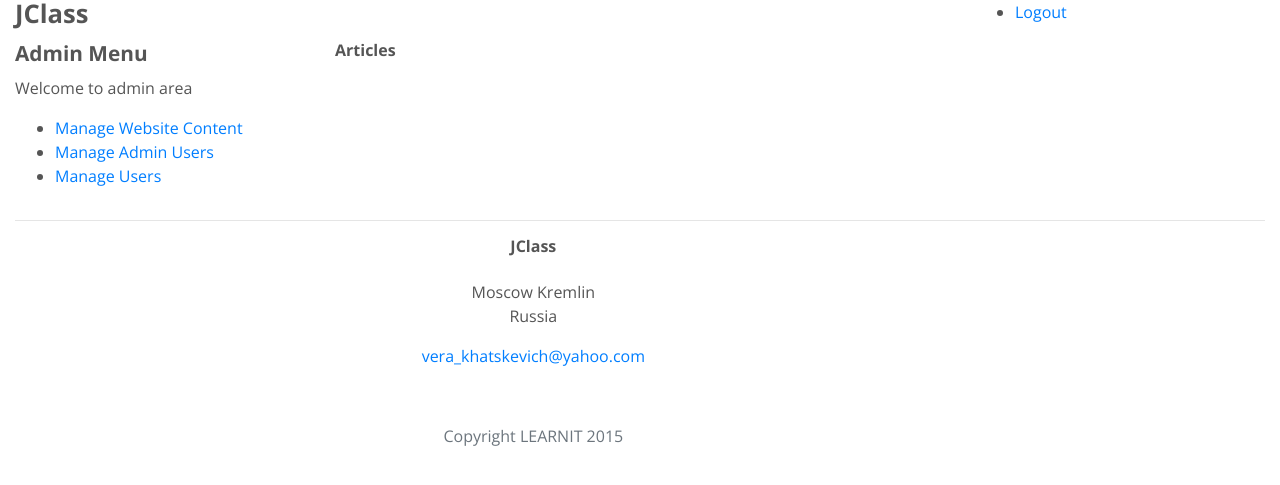
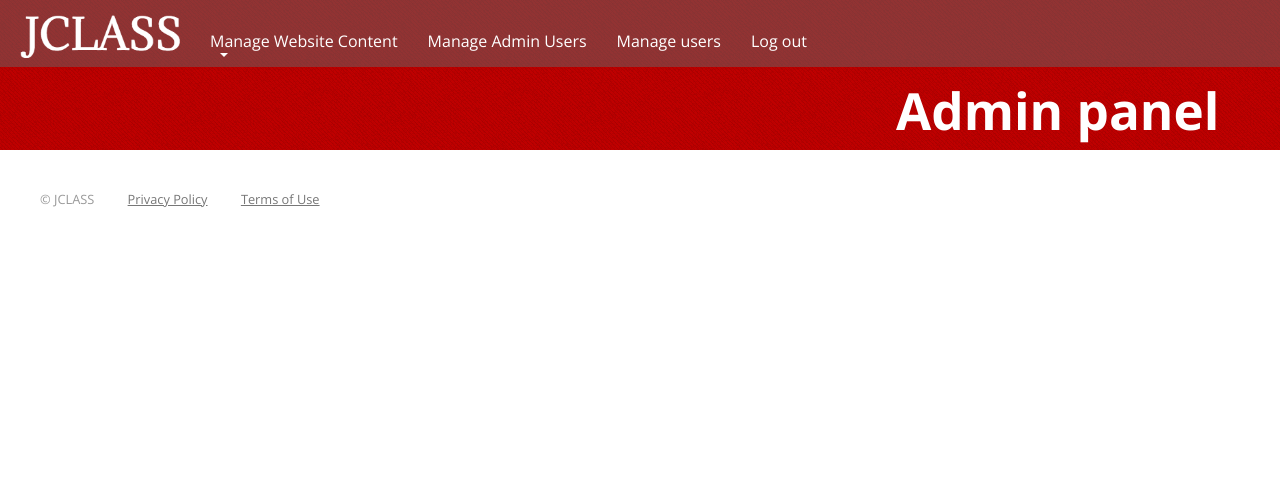
Before and after one commit to VeraKH/Project-cms, a PHP site: page /admin.php in a window 1280 px wide. Shown: the top 485 px of the page. Run offline with PHP 8.4, Linux system fonts and the light colour scheme; some libraries are stand-ins or nearby versions.

Commit message:
using php include,adding  admin panel page

```diff
--- a/public/admin.php
+++ b/public/admin.php
@@ -1,76 +1,39 @@
-<!DOCTYPE html>
-<html>
-<head>
-    <title>Admin</title>
+<?php
+include ("head.php");
+?>
 
-    <meta name="viewport" content="width=device-width, initial-scale=1">
-     <meta http-equiv="X-UA-Compatible" content="IE=edge">
-     <meta http-equiv="Content-Type" content="text/html; charset=UTF-8">
-    <link href="css/bootstrap.min.css" rel="stylesheet" />
-    <link href="css/screen.css" rel="stylesheet" type="text/css" medea= "screen"/>
-    <script src="js/bootstrap.min.js"></script>
-    <script src="https://ajax.googleapis.com/ajax/libs/jquery/1.11.1/jquery.min.js"></script>
-</head>
-<body>
+  <header class="admin">
+            <a class= "logo" title="JClass" href="http://jclass.com "><span>JClass</span></a>
+            <div class="hero">
+                    <h1>Admin panel</h1>
+            </div>
+        </header>
 
-
-
-<div class="container-fluid">
-
-    <div class="row">
-	    <div class="col-md-9" id="header-name">
-	    	<h2>JClass</h2>
-    	    </div>
-    	    <div class="col-md-3" id = "header-nav">
+    <nav class="admin-panel">
                 <ul>
-	    		<li><a href="logout.php">Logout</a></li>
-	    	</ul>
-    	    </div>
-    </div>
-
-    <div class="row">
-    	<div class="col-md-3" id = "side-menu-nav">
-    	<h3>Admin Menu</h3>
-    	<p>Welcome to admin area</p>
+                    <li>
+                        <a title = "About Us" href="#" area-haspopup="true">Manage Website Content</a>
                              <ul>
-	    		<li><a href="manage_content.php">Manage Website Content</a></li>
-	    		<li><a href="manage_content.php">Manage Admin Users</a></li>
-	    		<li><a href="manage_content.php">Manage Users</a></li>
-	    	</ul>
-    	    </div>
-    	    <div class="col-md-9" id="content-area">
-	    	<h4>Articles</h4>
-    	    </div>
-    </div>
-                        <hr class="small">
-<div class="row">
-
-       <div class="col-lg-10 col-lg-offset-1 text-center">
-                    <h4>JClass</h4>
-                    <p>Moscow Kremlin<br>Russia</p>
-                    <ul class="list-unstyled">
-                        <li><i class="fa fa-envelope-o fa-fw"></i>  <a href="mailto:vera_khatskevich@yahoo.com">vera_khatskevich@yahoo.com</a></li>
-                    </ul>
-                    <br>
-                    <ul class="list-inline">
                                  <li>
-                            <a href="https://www.facebook.com/vera.khatskevich1"><i class="fa fa-facebook fa-fw fa-3x"></i></a>
+                                     <a title = "Sub link one" href="#">Sub link one</a>
                                  </li>
                                   <li>
-                            <a href="#"><i class="fa fa-twitter fa-fw fa-3x"></i></a>
+                                     <a title = "Sub link two" href="#">Sub link two</a>
+                                 </li>
+                             </ul>
                     </li>
                     <li>
-                            <a href="#"><i class="fa fa-dribbble fa-fw fa-3x"></i></a>
+                        <a title = "Teacher's corner" href="#">Manage Admin Users</a>
+                    </li>
+                     <li>
+                        <a title = "Learning tools" href="#">Manage users</a>
+                    </li>
+                     <li>
+                        <a title = "Contact Us" href="#">Log out</a>
                     </li>
                 </ul>
-                    <p class="text-muted">Copyright LEARNIT 2015</p>
-      </div>
+        </nav>
 
-</div>
-
-
-</div>
-
-
-</body>
-</html>
+     <?php
+    include ("footer.php");
+    ?>
--- a/public/css/screen.css
+++ b/public/css/screen.css
@@ -12,7 +12,7 @@ body {
 }
 
 #page {
-    max-width: 1200px;
+    width: 100%;
     margin:  0 auto;
     position: relative;
 }
@@ -34,7 +34,7 @@ a.btn:hover {
 
 h1 {
   margin: 0 0 1em 0;
-  font-size: 2.7em; font-weight: 700;
+  font-size: 3.2em; font-weight: 700;
 }
 
 h2 {
@@ -61,11 +61,14 @@ a { color: #007eff; }
 /*Header*/
 
 header {
-    height: 430px;
-  /* background: #ADE28D url(../img/bg1.png) repeat center bottom;*/
-     /*background: #cf0004 url(../img/banner_1200.jpg) repeat center bottom;
-    position: relative;*/
+    height: 540px;
+    /*background: #cf0004 url(../img/banner_1200.jpg) repeat center bottom; */
+     position: relative;
      background: #c10000 url(../img/bg1.png) repeat center bottom;
+}
+
+header.admin {
+  height: 150px;
 }
 
 header a.logo {
@@ -89,6 +92,13 @@ header div.hero {
   left: 55%;
 }
 
+header.admin div.hero {
+  position:  absolute;
+  width: 30%;
+  top: 85px;
+  left: 70%;
+}
+
 header div.hero h1{
   line-height: 1em;
   margin: 0 0 30px 0;
@@ -267,11 +310,16 @@ nav {
   width: 100%;
 }
 
+nav.admin-panel {
+  padding: 20px 0 0 0;
+}
+
 nav ul {
   list-style: none;
   margin: 0;
   padding: 0;
 }
+
 
 nav ul li:hover {
   background-color: #2b0306;
--- /dev/null
+++ b/public/footer.php
@@ -0,0 +1,12 @@
+    <footer>
+               &copy; JCLASS
+                    <div class="content" id="footer-anc">
+                    <a title="Privacy Policy" href="#">Privacy Policy</a>
+                    <a title="terms of Service" href="#">Terms of Use</a>
+                    </div>
+  </footer>
+
+          </div>
+
+</body>
+</html>
--- /dev/null
+++ b/public/head.php
@@ -0,0 +1,14 @@
+<!DOCTYPE html>
+<html>
+<head>
+    <title></title>
+
+    <meta name="viewport" content="width=device-width, initial-scale=1">
+     <meta http-equiv="X-UA-Compatible" content="IE=edge">
+     <meta http-equiv="Content-Type" content="text/html; charset=UTF-8">
+    <link href="css/screen.css" rel="stylesheet" type="text/css" medea= "screen"/>
+     <link href="css/print.css" rel="stylesheet" type="text/css" medea= "all"/>
+    <script src="https://ajax.googleapis.com/ajax/libs/jquery/1.11.1/jquery.min.js"></script>
+</head>
+<body>
+      <div id="page">
```
Also changed, not shown: other parts of public/css/screen.css (+53 -14 lines), public/index.php (renamed from public/index.html, +34 -39 lines), public/manage_content.php (+1 -11 lines), public/img/banner_1200.jpg (deleted), public/img/banner_425.jpg (deleted), public/img/banner_625.jpg (deleted), public/img/banner_825.jpg (deleted), public/img/bg.png (deleted), public/img/bgs.png (deleted), public/img/logo_small.svg (deleted), public/img/mainpage.jpg (deleted), public/img/photo_lighting.jpg, public/img/photo_lounge.jpg, public/img/photo_seating.jpg, 2 more files. Lines whose indentation alone changed are shown as unchanged.
